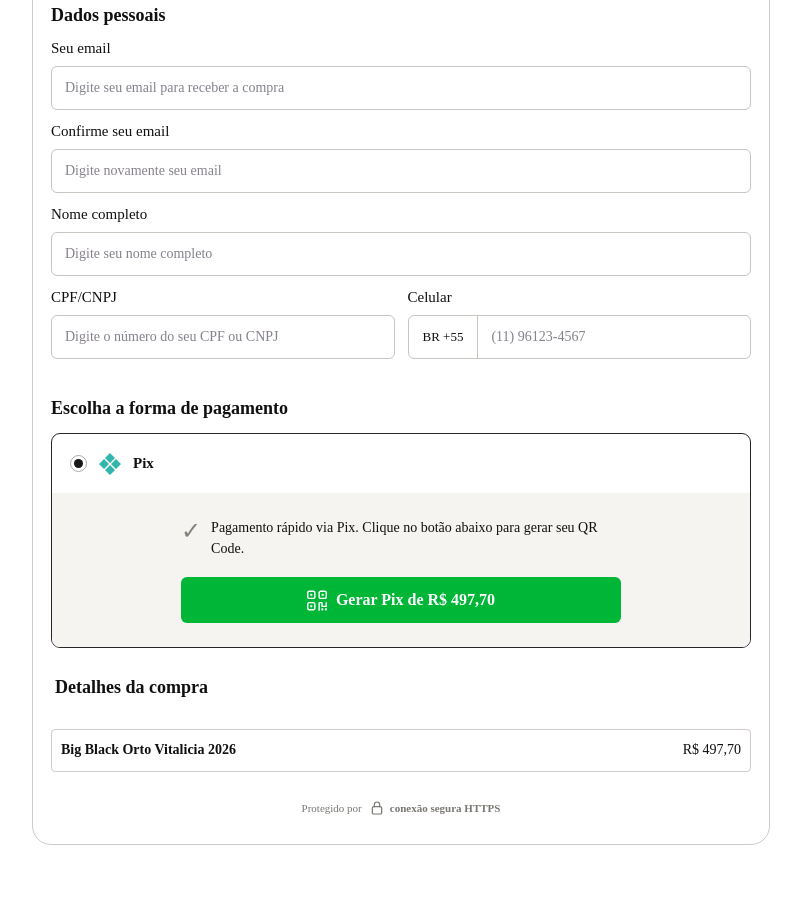
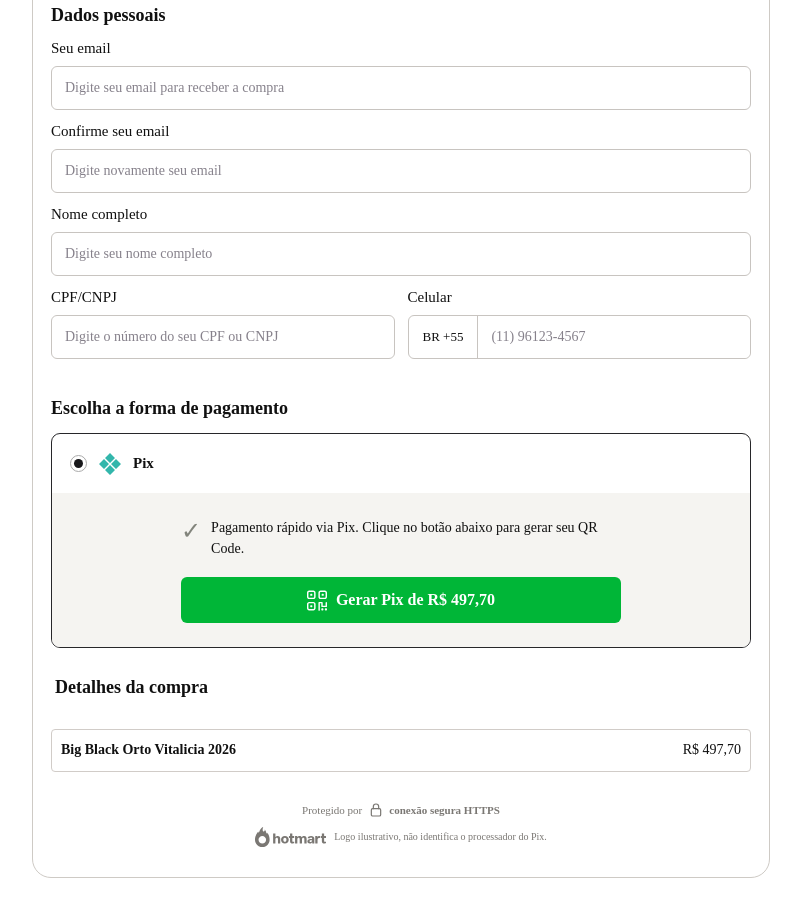
Before and after one commit to ronald-almeida/blackorto, a website: page public/index.html in a window 1280 px wide. Shown: the part 198-1114 px from the top of the page, without its empty margins (239-1040 px from the left). Before the commit the page ends 1083 px from the top, so only its background shows below. Drawn offline with Linux system fonts and the light colour scheme.

Commit message:
chore: add Hotmart SVG as clearly labeled visual reference, retain truthful HTTPS security message

```diff
--- a/public/index.html
+++ b/public/index.html
@@ -4,7 +4,7 @@
   <meta charset="UTF-8"><meta name="viewport" content="width=device-width, initial-scale=1">
   <title>Big Black Orto Vitalicia 2026 | Finalize sua compra</title>
   <meta name="description" content="Finalize a compra do Big Black Orto Vitalicia 2026 por R$ 497,70 via Pix.">
-  <link rel="stylesheet" href="/styles.css?v=4"><link rel="stylesheet" href="/reference.css?v=2"><script src="/app.js?v=4" defer></script>
+  <link rel="stylesheet" href="/styles.css?v=5"><link rel="stylesheet" href="/reference.css?v=2"><script src="/app.js?v=4" defer></script>
 </head>
 <body>
 <main class="checkout">
@@ -32,7 +32,10 @@
       </div><p id="error" role="alert" hidden></p></section>
     </form>
     <section class="details"><h2>Detalhes da compra</h2><div><span>Big Black Orto Vitalicia 2026</span><strong>R$ 497,70</strong></div></section>
-    <footer class="secure-footer"><span>Protegido por</span><span class="secure-indicator"><svg class="secure-lock" viewBox="0 0 24 24" fill="none" aria-hidden="true"><rect x="5" y="10" width="14" height="11" rx="2" stroke="currentColor" stroke-width="1.8"/><path d="M8 10V7a4 4 0 0 1 8 0v3" stroke="currentColor" stroke-width="1.8" stroke-linecap="round"/></svg> conexão segura HTTPS</span></footer>
+    <footer class="secure-footer">
+      <div class="secure-footer-line"><span>Protegido por</span><span class="secure-indicator"><svg class="secure-lock" viewBox="0 0 24 24" fill="none" aria-hidden="true"><rect x="5" y="10" width="14" height="11" rx="2" stroke="currentColor" stroke-width="1.8"/><path d="M8 10V7a4 4 0 0 1 8 0v3" stroke="currentColor" stroke-width="1.8" stroke-linecap="round"/></svg> conexão segura HTTPS</span></div>
+      <div class="footer-brand-reference"><img src="/assets/hotmart.svg" width="71" height="20" alt="Logotipo Hotmart"/><span>Logo ilustrativo, não identifica o processador do Pix.</span></div>
+    </footer>
   </div>
 </main>
 <div id="pix-modal" class="pix-modal" hidden>
--- a/public/styles.css
+++ b/public/styles.css
@@ -41,3 +41,10 @@ body.pix-modal-open{overflow:hidden}
  .pix-modal{padding:12px}
 }
 @media(prefers-reduced-motion:reduce){.pix-spinner{animation:none}}
+
+/* Identidade visual exibida separadamente do indicador de conexão segura. */
+.secure-footer{height:auto;min-height:105px;flex-direction:column;gap:9px;padding:20px 8px}
+.secure-footer-line{display:flex;gap:6px;align-items:center;justify-content:center}
+.footer-brand-reference{display:flex;align-items:center;justify-content:center;flex-wrap:wrap;gap:8px;color:#7a7773;font-size:10px;text-align:center}
+.footer-brand-reference img{display:block;width:71px;height:20px;object-fit:contain}
+@media(max-width:600px){.secure-footer{min-height:94px;padding:17px 8px}.footer-brand-reference{font-size:9px}}
--- a/server.mjs
+++ b/server.mjs
@@ -43,7 +43,7 @@ export const server=http.createServer(async(req,res)=>{
       return json(res,404,{error:'Não encontrado.'});
     }
     if(req.method!=='GET'&&req.method!=='HEAD')return json(res,405,{error:'Método não permitido.'});
-    const files={'/':'index.html','/styles.css':'styles.css','/reference.css':'reference.css','/app.js':'app.js','/assets/blackorto-logo.webp':'assets/blackorto-logo.webp','/assets/qrcode.svg':'assets/qrcode.svg','/assets/blackorto-product.png':'assets/blackorto-product.png'};
+    const files={'/':'index.html','/styles.css':'styles.css','/reference.css':'reference.css','/app.js':'app.js','/assets/blackorto-logo.webp':'assets/blackorto-logo.webp','/assets/qrcode.svg':'assets/qrcode.svg','/assets/hotmart.svg':'assets/hotmart.svg','/assets/blackorto-product.png':'assets/blackorto-product.png'};
     const file=files[url.pathname];if(!file)return json(res,404,{error:'Página não encontrada.'});
     const content=await readFile(new URL(file,publicDir));const extension=file.slice(file.lastIndexOf('.'));res.writeHead(200,{'Content-Type':mime[extension],'Cache-Control':file.startsWith('assets/')?'public, max-age=86400':'no-cache'});res.end(req.method==='HEAD'?undefined:content);
   }catch{json(res,500,{error:'Não foi possível concluir. Tente novamente mais tarde.'});}
```
Also changed, not shown: public/assets/hotmart.svg (added).
